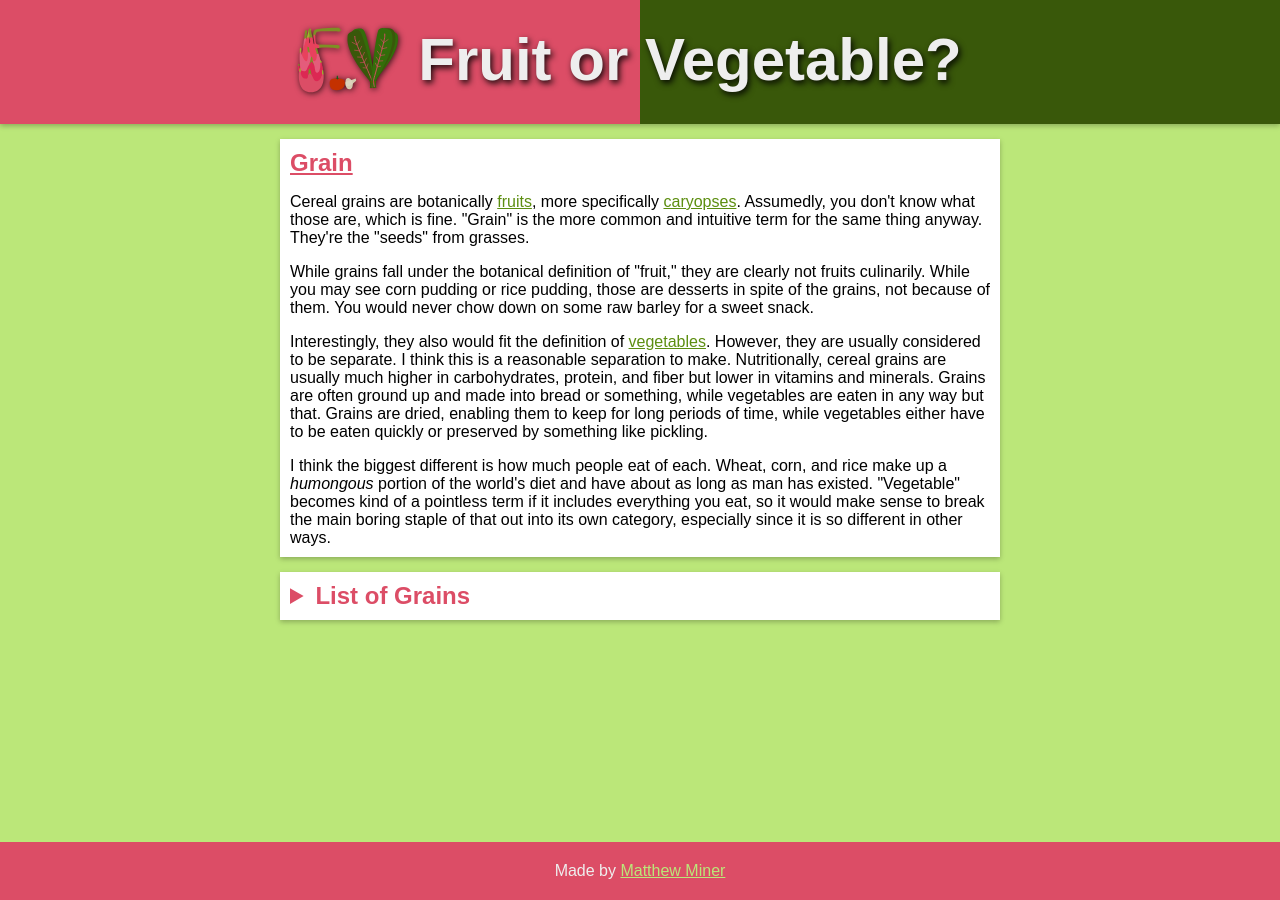
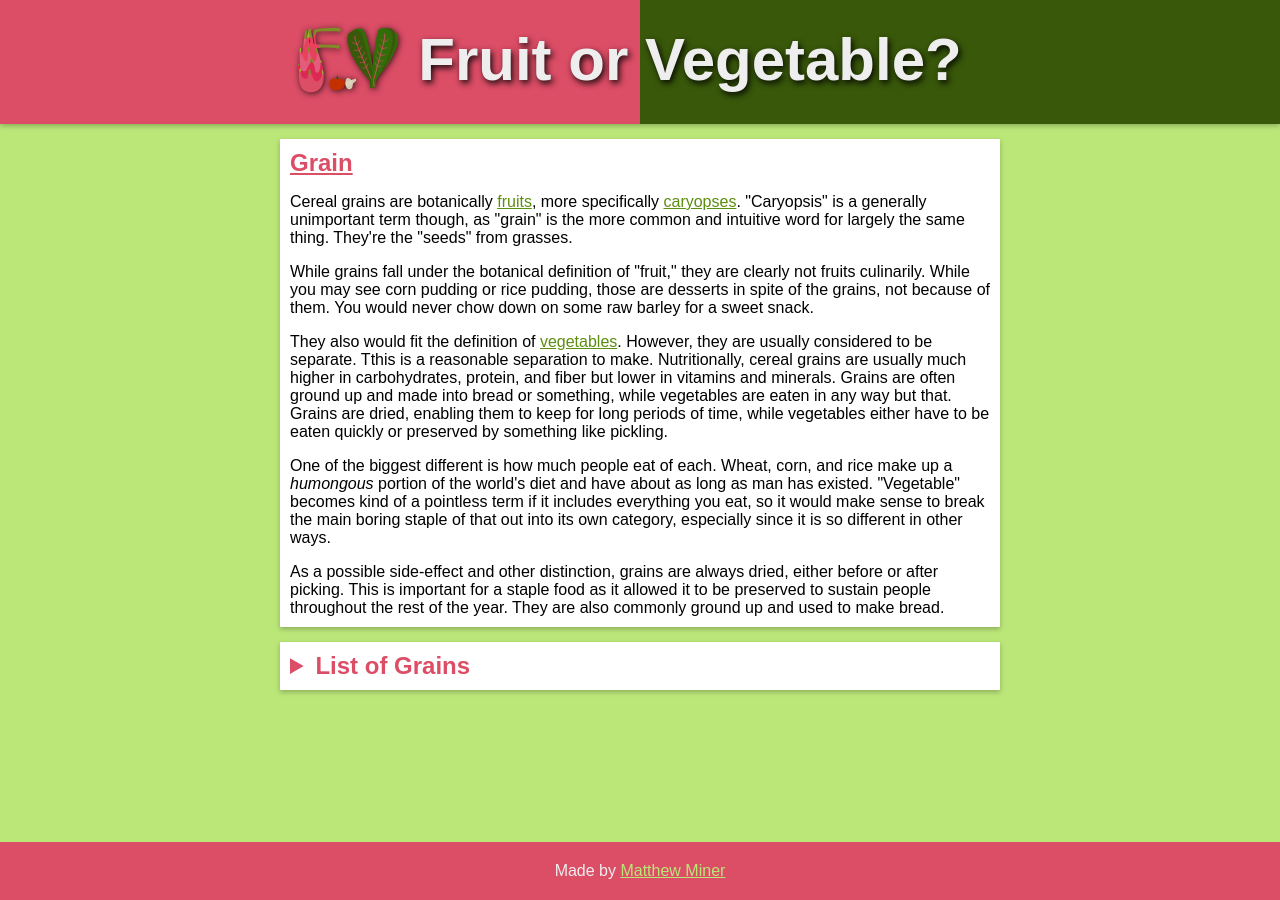
Before and after one commit to mminer237/fruitorvegetable, a Jekyll site: the page built from _types/grain.html, in a window 1280 px wide. Built offline with Jekyll 4.4.1, drawn with Linux system fonts in a browser that asks for light colours.

Commit message:
Updated corn and grains

```diff
--- a/_types/caryopsis.html
+++ b/_types/caryopsis.html
@@ -5,4 +5,4 @@ indefinite_title: A Caryopsis
 type: caryopsis
 parent_type: fruit
 ---
-<p>Caryopses are, botanically, <a href="{% link _types/fruit.html %}">fruits</a> where the fruit part fuses with the outside of the seed. They also dry out. If this sounds confusing, that's fine. You probably know them better by their more culinary name of " <a href="{% link _types/grain.html %}">grains</a>." They're the "seeds" from grasses.</p>
+<p>Caryopses are, botanically, <a href="{% link _types/fruit.html %}">fruits</a> where the fruit part fuses with the outside of the seed. They also dry out. These are usually picked, dried, and eaten as "<a href="{% link _types/grain.html %}">grains</a>." The two terms have different defitions, but mostly overlap. Caryopses are the "seeds" from grasses. Grains are dried seeds typically eaten as staple foods.</p>
--- a/_types/grain.html
+++ b/_types/grain.html
@@ -4,7 +4,8 @@ plural_title: Grains
 indefinite_title: A Grain
 type: grain
 ---
-<p>Cereal grains are botanically <a href="{% link _types/fruit.html %}">fruits</a>, more specifically <a href="{% link _types/caryopsis.html %}">caryopses</a>. Assumedly, you don't know what those are, which is fine. "Grain" is the more common and intuitive term for the same thing anyway. They're the "seeds" from grasses.</p>
+<p>Cereal grains are botanically <a href="{% link _types/fruit.html %}">fruits</a>, more specifically <a href="{% link _types/caryopsis.html %}">caryopses</a>. "Caryopsis" is a generally unimportant term though, as "grain" is the more common and intuitive word for largely the same thing. They're the "seeds" from grasses.</p>
 <p>While grains fall under the botanical definition of "fruit," they are clearly not fruits culinarily. While you may see corn pudding or rice pudding, those are desserts in spite of the grains, not because of them. You would never chow down on some raw barley for a sweet snack.</p>
-<p>Interestingly, they also would fit the definition of <a href="{% link _types/vegetable.html %}">vegetables</a>. However, they are usually considered to be separate. I think this is a reasonable separation to make. Nutritionally, cereal grains are usually much higher in carbohydrates, protein, and fiber but lower in vitamins and minerals. Grains are often ground up and made into bread or something, while vegetables are eaten in any way but that. Grains are dried, enabling them to keep for long periods of time, while vegetables either have to be eaten quickly or preserved by something like pickling.</p>
-<p>I think the biggest different is how much people eat of each. Wheat, corn, and rice make up a <em>humongous</em> portion of the world's diet and have about as long as man has existed. "Vegetable" becomes kind of a pointless term if it includes everything you eat, so it would make sense to break the main boring staple of that out into its own category, especially since it is so different in other ways.</p>
+<p>They also would fit the definition of <a href="{% link _types/vegetable.html %}">vegetables</a>. However, they are usually considered to be separate. Tthis is a reasonable separation to make. Nutritionally, cereal grains are usually much higher in carbohydrates, protein, and fiber but lower in vitamins and minerals. Grains are often ground up and made into bread or something, while vegetables are eaten in any way but that. Grains are dried, enabling them to keep for long periods of time, while vegetables either have to be eaten quickly or preserved by something like pickling.</p>
+<p>One of the biggest different is how much people eat of each. Wheat, corn, and rice make up a <em>humongous</em> portion of the world's diet and have about as long as man has existed. "Vegetable" becomes kind of a pointless term if it includes everything you eat, so it would make sense to break the main boring staple of that out into its own category, especially since it is so different in other ways.</p>
+<p>As a possible side-effect and other distinction, grains are always dried, either before or after picking. This is important for a staple food as it allowed it to be preserved to sustain people throughout the rest of the year. They are also commonly ground up and used to make bread.</p>
```
Also changed, not shown: _items/dent-corn.md (+2 -2 lines), _items/sweet-corn.md (+3 -3 lines).
